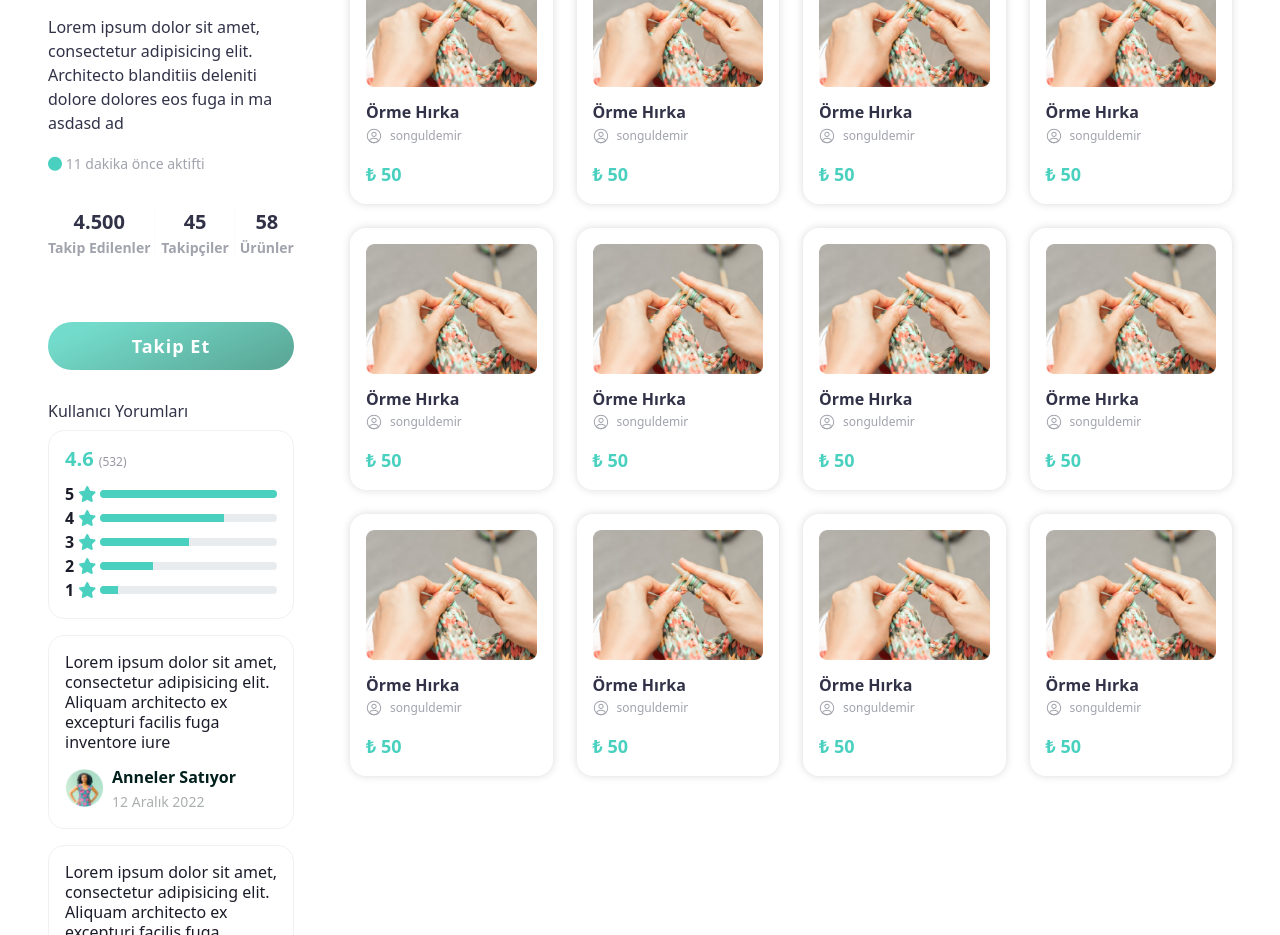
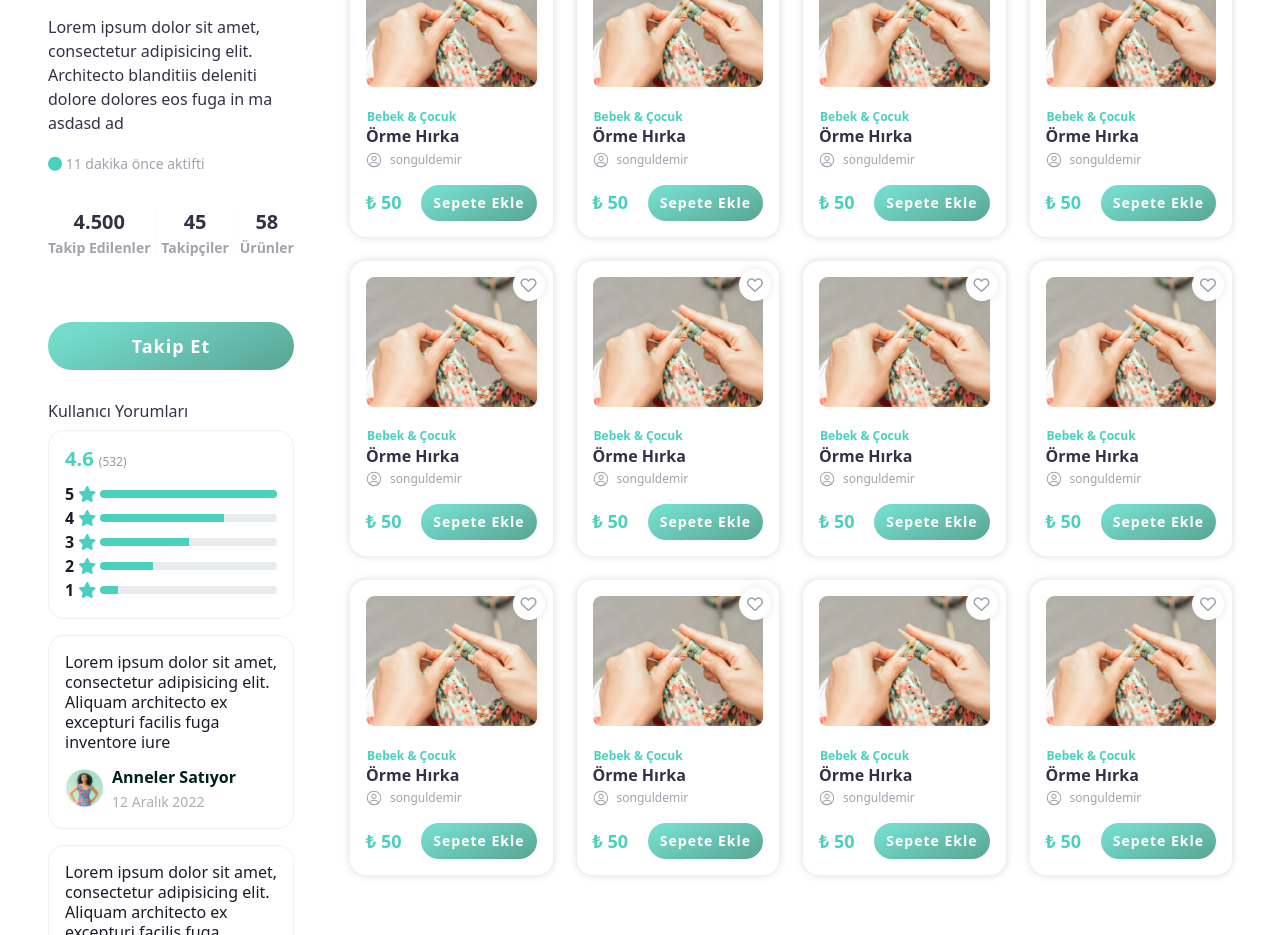
Before and after one commit to patarasoft/anneler-satiyor, a plain HTML site: page profile-follow.html in a window 1280 px wide. Shown: the part 412-1347 px from the top of the page. Drawn offline with Linux system fonts and the light colour scheme.

Commit message:
Revize
* Blog arama alanı eklendi
* Ürün liste ekranında sıralama tasarımı eklendi
* Profile follow ekranında ürün listesi düzenlendi

```diff
--- a/profile-follow.html
+++ b/profile-follow.html
@@ -198,194 +198,230 @@
                 </div>
                 <div class="row">
                     <!-- region List Item -->
-                    <div class="col-12 col-md-3">
+                    <div class="col-6 col-lg-4 col-xl-3">
                         <div class="product-card">
                             <img src="images/product.png" alt="Başlık" class="image">
                             <div class="body">
+                                <a href="#" class="btn btn-category">Bebek & Çocuk</a>
                                 <h3 class="title">Örme Hırka</h3>
                                 <div class="user">
                                     <img src="images/icon/user.svg" alt=""> songuldemir
                                 </div>
                                 <div class="footer">
                                     <div class="price">₺ 50</div>
+                                    <a href="#" class="btn btn-as">Sepete Ekle</a>
                                 </div>
                             </div>
+                            <a href="#" class="btn btn-favorite"><i class="fa-regular fa-heart"></i></a>
                         </div>
                     </div>
                     <!-- endregion -->
                     <!-- region List Item -->
-                    <div class="col-12 col-md-3">
+                    <div class="col-6 col-lg-4 col-xl-3">
                         <div class="product-card">
                             <img src="images/product.png" alt="Başlık" class="image">
                             <div class="body">
+                                <a href="#" class="btn btn-category">Bebek & Çocuk</a>
                                 <h3 class="title">Örme Hırka</h3>
                                 <div class="user">
                                     <img src="images/icon/user.svg" alt=""> songuldemir
                                 </div>
                                 <div class="footer">
                                     <div class="price">₺ 50</div>
+                                    <a href="#" class="btn btn-as">Sepete Ekle</a>
                                 </div>
                             </div>
+                            <a href="#" class="btn btn-favorite"><i class="fa-regular fa-heart"></i></a>
                         </div>
                     </div>
                     <!-- endregion -->
                     <!-- region List Item -->
-                    <div class="col-12 col-md-3">
+                    <div class="col-6 col-lg-4 col-xl-3">
                         <div class="product-card">
                             <img src="images/product.png" alt="Başlık" class="image">
                             <div class="body">
+                                <a href="#" class="btn btn-category">Bebek & Çocuk</a>
                                 <h3 class="title">Örme Hırka</h3>
                                 <div class="user">
                                     <img src="images/icon/user.svg" alt=""> songuldemir
                                 </div>
                                 <div class="footer">
                                     <div class="price">₺ 50</div>
+                                    <a href="#" class="btn btn-as">Sepete Ekle</a>
                                 </div>
                             </div>
+                            <a href="#" class="btn btn-favorite"><i class="fa-regular fa-heart"></i></a>
                         </div>
                     </div>
                     <!-- endregion -->
                     <!-- region List Item -->
-                    <div class="col-12 col-md-3">
+                    <div class="col-6 col-lg-4 col-xl-3">
                         <div class="product-card">
                             <img src="images/product.png" alt="Başlık" class="image">
                             <div class="body">
+                                <a href="#" class="btn btn-category">Bebek & Çocuk</a>
                                 <h3 class="title">Örme Hırka</h3>
                                 <div class="user">
                                     <img src="images/icon/user.svg" alt=""> songuldemir
                                 </div>
                                 <div class="footer">
                                     <div class="price">₺ 50</div>
+                                    <a href="#" class="btn btn-as">Sepete Ekle</a>
                                 </div>
                             </div>
+                            <a href="#" class="btn btn-favorite"><i class="fa-regular fa-heart"></i></a>
                         </div>
                     </div>
                     <!-- endregion -->
                     <!-- region List Item -->
-                    <div class="col-12 col-md-3">
+                    <div class="col-6 col-lg-4 col-xl-3">
                         <div class="product-card">
                             <img src="images/product.png" alt="Başlık" class="image">
                             <div class="body">
+                                <a href="#" class="btn btn-category">Bebek & Çocuk</a>
                                 <h3 class="title">Örme Hırka</h3>
                                 <div class="user">
                                     <img src="images/icon/user.svg" alt=""> songuldemir
                                 </div>
                                 <div class="footer">
                                     <div class="price">₺ 50</div>
+                                    <a href="#" class="btn btn-as">Sepete Ekle</a>
                                 </div>
                             </div>
+                            <a href="#" class="btn btn-favorite"><i class="fa-regular fa-heart"></i></a>
                         </div>
                     </div>
                     <!-- endregion -->
                     <!-- region List Item -->
-                    <div class="col-12 col-md-3">
+                    <div class="col-6 col-lg-4 col-xl-3">
                         <div class="product-card">
                             <img src="images/product.png" alt="Başlık" class="image">
                             <div class="body">
+                                <a href="#" class="btn btn-category">Bebek & Çocuk</a>
                                 <h3 class="title">Örme Hırka</h3>
                                 <div class="user">
                                     <img src="images/icon/user.svg" alt=""> songuldemir
                                 </div>
                                 <div class="footer">
                                     <div class="price">₺ 50</div>
+                                    <a href="#" class="btn btn-as">Sepete Ekle</a>
                                 </div>
                             </div>
+                            <a href="#" class="btn btn-favorite"><i class="fa-regular fa-heart"></i></a>
                         </div>
                     </div>
                     <!-- endregion -->
                     <!-- region List Item -->
-                    <div class="col-12 col-md-3">
+                    <div class="col-6 col-lg-4 col-xl-3">
                         <div class="product-card">
                             <img src="images/product.png" alt="Başlık" class="image">
                             <div class="body">
+                                <a href="#" class="btn btn-category">Bebek & Çocuk</a>
                                 <h3 class="title">Örme Hırka</h3>
                                 <div class="user">
                                     <img src="images/icon/user.svg" alt=""> songuldemir
                                 </div>
                                 <div class="footer">
                                     <div class="price">₺ 50</div>
+                                    <a href="#" class="btn btn-as">Sepete Ekle</a>
                                 </div>
                             </div>
+                            <a href="#" class="btn btn-favorite"><i class="fa-regular fa-heart"></i></a>
                         </div>
                     </div>
                     <!-- endregion -->
                     <!-- region List Item -->
-                    <div class="col-12 col-md-3">
+                    <div class="col-6 col-lg-4 col-xl-3">
                         <div class="product-card">
                             <img src="images/product.png" alt="Başlık" class="image">
                             <div class="body">
+                                <a href="#" class="btn btn-category">Bebek & Çocuk</a>
                                 <h3 class="title">Örme Hırka</h3>
                                 <div class="user">
                                     <img src="images/icon/user.svg" alt=""> songuldemir
                                 </div>
                                 <div class="footer">
                                     <div class="price">₺ 50</div>
+                                    <a href="#" class="btn btn-as">Sepete Ekle</a>
                                 </div>
                             </div>
+                            <a href="#" class="btn btn-favorite"><i class="fa-regular fa-heart"></i></a>
                         </div>
                     </div>
                     <!-- endregion -->
                     <!-- region List Item -->
-                    <div class="col-12 col-md-3">
+                    <div class="col-6 col-lg-4 col-xl-3">
                         <div class="product-card">
                             <img src="images/product.png" alt="Başlık" class="image">
                             <div class="body">
+                                <a href="#" class="btn btn-category">Bebek & Çocuk</a>
                                 <h3 class="title">Örme Hırka</h3>
                                 <div class="user">
                                     <img src="images/icon/user.svg" alt=""> songuldemir
                                 </div>
                                 <div class="footer">
                                     <div class="price">₺ 50</div>
+                                    <a href="#" class="btn btn-as">Sepete Ekle</a>
                                 </div>
                             </div>
+                            <a href="#" class="btn btn-favorite"><i class="fa-regular fa-heart"></i></a>
                         </div>
                     </div>
                     <!-- endregion -->
                     <!-- region List Item -->
-                    <div class="col-12 col-md-3">
+                    <div class="col-6 col-lg-4 col-xl-3">
                         <div class="product-card">
                             <img src="images/product.png" alt="Başlık" class="image">
                             <div class="body">
+                                <a href="#" class="btn btn-category">Bebek & Çocuk</a>
                                 <h3 class="title">Örme Hırka</h3>
                                 <div class="user">
                                     <img src="images/icon/user.svg" alt=""> songuldemir
                                 </div>
                                 <div class="footer">
                                     <div class="price">₺ 50</div>
+                                    <a href="#" class="btn btn-as">Sepete Ekle</a>
                                 </div>
                             </div>
+                            <a href="#" class="btn btn-favorite"><i class="fa-regular fa-heart"></i></a>
                         </div>
                     </div>
                     <!-- endregion -->
                     <!-- region List Item -->
-                    <div class="col-12 col-md-3">
+                    <div class="col-6 col-lg-4 col-xl-3">
                         <div class="product-card">
                             <img src="images/product.png" alt="Başlık" class="image">
                             <div class="body">
+                                <a href="#" class="btn btn-category">Bebek & Çocuk</a>
                                 <h3 class="title">Örme Hırka</h3>
                                 <div class="user">
                                     <img src="images/icon/user.svg" alt=""> songuldemir
                                 </div>
                                 <div class="footer">
                                     <div class="price">₺ 50</div>
+                                    <a href="#" class="btn btn-as">Sepete Ekle</a>
                                 </div>
                             </div>
+                            <a href="#" class="btn btn-favorite"><i class="fa-regular fa-heart"></i></a>
                         </div>
                     </div>
                     <!-- endregion -->
                     <!-- region List Item -->
-                    <div class="col-12 col-md-3">
+                    <div class="col-6 col-lg-4 col-xl-3">
                         <div class="product-card">
                             <img src="images/product.png" alt="Başlık" class="image">
                             <div class="body">
+                                <a href="#" class="btn btn-category">Bebek & Çocuk</a>
                                 <h3 class="title">Örme Hırka</h3>
                                 <div class="user">
                                     <img src="images/icon/user.svg" alt=""> songuldemir
                                 </div>
                                 <div class="footer">
                                     <div class="price">₺ 50</div>
+                                    <a href="#" class="btn btn-as">Sepete Ekle</a>
                                 </div>
                             </div>
+                            <a href="#" class="btn btn-favorite"><i class="fa-regular fa-heart"></i></a>
                         </div>
                     </div>
                     <!-- endregion -->
```
Also changed, not shown: blog.html (+6 -0 lines), category-detail.html (+14 -1 lines), css/style.css (+30 -1 lines).
